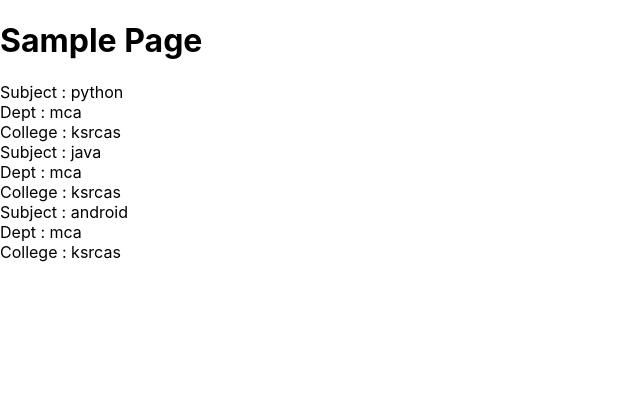
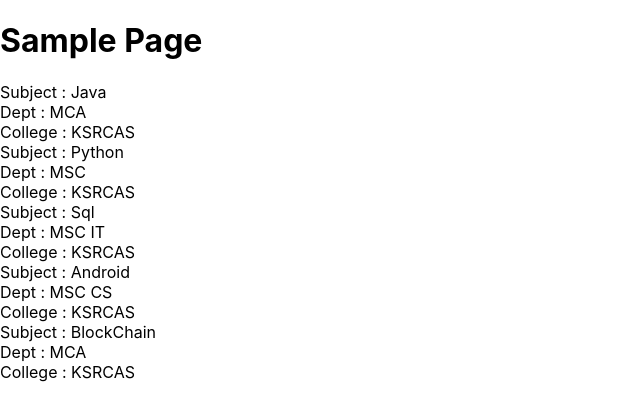
Before and after one commit to arunrkwork/react, a React (Create React App) app: page / in a window 1280 px wide. Shown: the top 420 px of the page, without its empty margins (0-640 px from the left). Built offline with nearby package versions, Linux system fonts and the light colour scheme.

Commit message:
outputting listing

```diff
--- a/src/App.js
+++ b/src/App.js
@@ -2,13 +2,22 @@ import React, { Component } from 'react';
 import First from './First';
 
 class App extends Component {
+
+  state = {
+    students : [
+        { id: 1, subject: 'Java', dept: 'MCA' , college: 'KSRCAS'} ,
+        { id: 2, subject: 'Python', dept: 'MSC' , college: 'KSRCAS'} ,
+        { id: 3, subject: 'Sql', dept: 'MSC IT' , college: 'KSRCAS'} ,
+        { id: 4, subject: 'Android', dept: 'MSC CS' , college: 'KSRCAS'} ,
+        { id: 5, subject: 'BlockChain', dept: 'MCA' , college: 'KSRCAS'}
+    ]
+  }
+
   render() {
     return (
       <div className="App">
          <h1>Sample Page</h1>
-         <First subject='python' dept="mca" college="ksrcas" />
-         <First subject='java' dept="mca" college="ksrcas" />
-         <First subject='android' dept="mca" college="ksrcas" />
+         <First students = { this.state.students }/>
       </div>
     );
   }
--- a/src/First.js
+++ b/src/First.js
@@ -1,13 +1,25 @@
 import React, { Component } from 'react';
 
 class First extends Component {
+
     render() {
-        console.log(this.props);
+        //console.log(this.props);
+        //const { subject, dept, college } = this.props;
+
+        const { students } = this.props;
+        const studentList = students.map(student => {
+            return(
+                <div className="student" key = {student.id}>
+                    <div>Subject : { student.subject } </div>
+                    <div>Dept : { student.dept }</div>
+                    <div>College : { student.college }</div>
+                </div>
+            )
+        })
+
         return(
-            <div className="first">
-                <div>Subject : {this.props.subject}</div>
-                <div>Dept : {this.props.dept}</div>
-                <div>College : {this.props.college}</div>
+            <div className="student-list">
+                {studentList}
             </div>
         )
 
```
